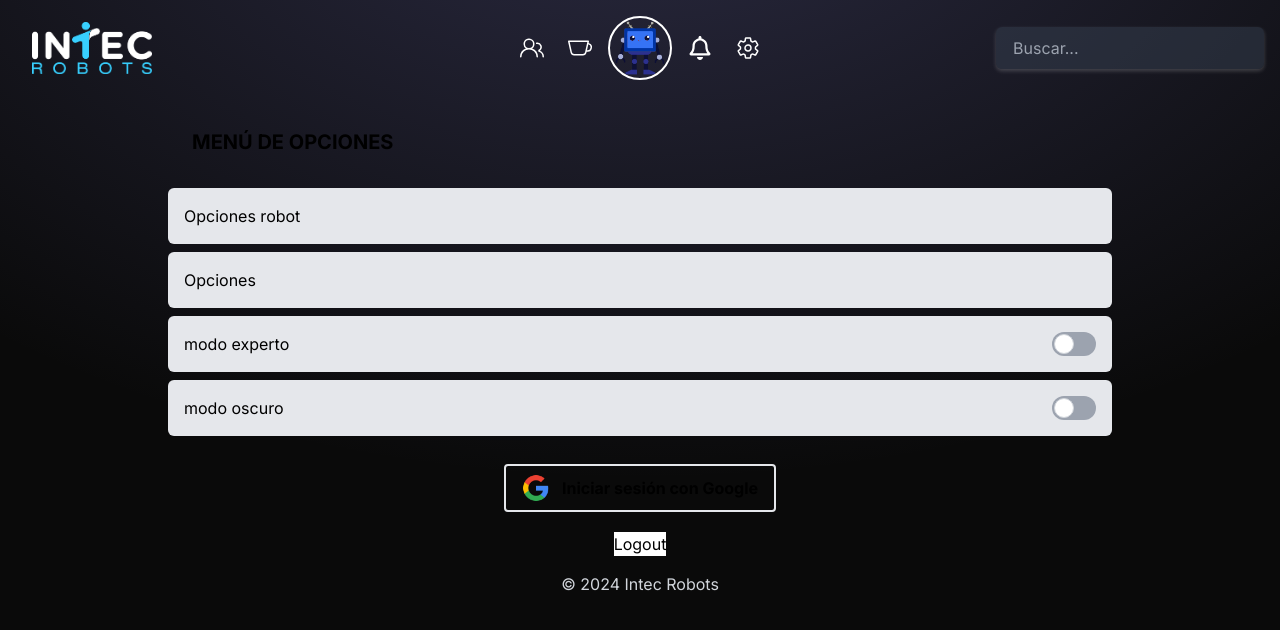
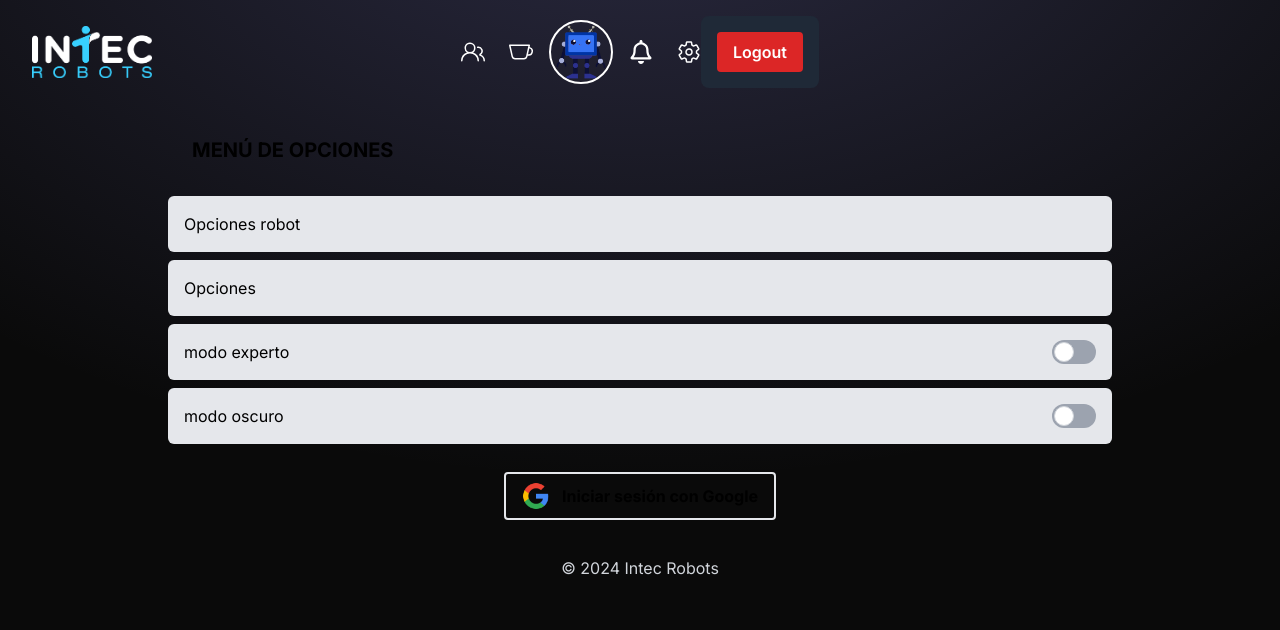
Before and after one commit to IntecRobots/intec-web-companion, a Next.js app: page /home/settings in a window 1280 px wide. Shown: the top 630 px of the page. Built offline with nearby package versions, Linux system fonts and the light colour scheme; no server answers.

Commit message:
fixed design

```diff
--- a/src/app/home/layout.tsx
+++ b/src/app/home/layout.tsx
@@ -3,6 +3,7 @@ import { CentralImage } from "@/components/navbar/CentralImage";
 import { NavigationLinksRight } from "@/components/navbar/NavigationLinksRight";
 import { SearchBar } from "@/components/navbar/SearchBar";
 import { LogoImage } from "@/components/navbar/LogoImage";
+import LogoutSession from "@/components/login-page/LogoutSession";
 
 export default function RootLayout({ children }: Readonly<{ children: React.ReactNode }>) {
   return (
@@ -14,7 +15,9 @@ export default function RootLayout({ children }: Readonly<{ children: React.Reac
           <CentralImage />
           <NavigationLinksRight />
         </div>
-        <SearchBar />
+
+
+        <LogoutSession/>
         <hr className="border-b border-gray-700 mb-5"/>
       </header>
       <main className="flex-grow">
--- a/src/app/home/settings/page.tsx
+++ b/src/app/home/settings/page.tsx
@@ -13,10 +13,8 @@ const Settings: React.FC = () => {
       <h3 className="p-4 m-4 font-bold text-xl">MENÚ DE OPCIONES</h3>
       <OptionsButtons />
       <CheckBoxes />
-
-        <Buttons />
-
-      <LogoutSession/>
+      <Buttons />
+      <div className="p-4 text-center text-gray-300">© 2024 Intec Robots </div>
     </div>
   );
 };
--- a/src/components/login-page/LogoutSession.tsx
+++ b/src/components/login-page/LogoutSession.tsx
@@ -5,18 +5,20 @@ import React from "react";
 const LogoutSession = () =>{
     return(
         <>
-    <div className="flex justify-center">
+    <div className=" left-8 flex justify-end">
             <form
-            className="bg-white"
+            className="bg-gray-800 p-4 rounded-lg"
             action={async () => {
           "use server";
           await logout();
         }}
       >
-        <button type="submit">Logout</button>
+        <button
+         type="submit"
+         className="bg-red-600 hover:bg-red-700 text-white font-semibold py-2 px-4 rounded focus:outline-none focus:ring focus:ring-red-500"
+         >Logout</button>
       </form>
       </div>
-      <div className="p-4 text-center text-gray-300">© 2024 Intec Robots </div>
       </>
     );
 };
```
